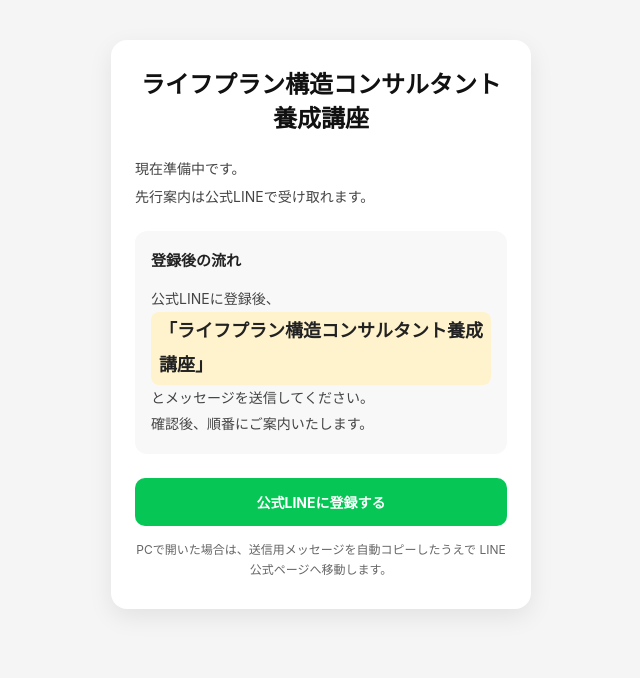
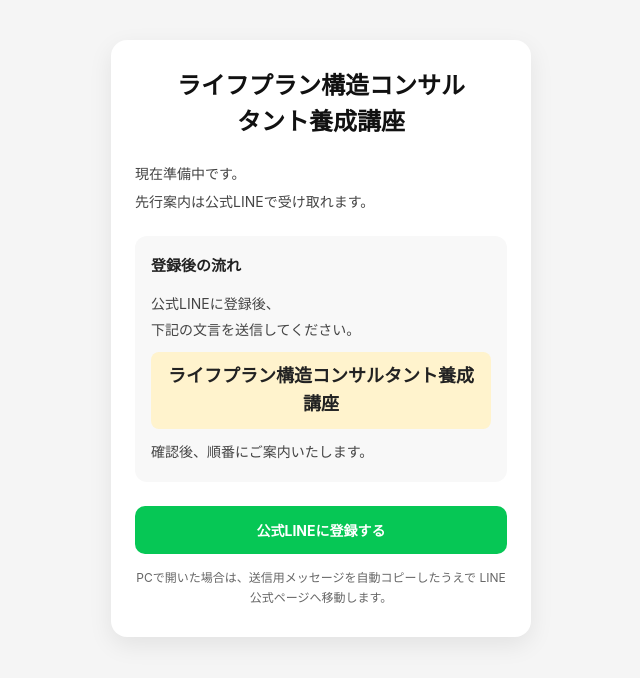
Before and after one commit to awabota/life-yk, a plain HTML site: page index.html in a window 1280 px wide. Shown: the whole page, without its empty margins (319-959 px from the left). Drawn offline with Linux system fonts and the light colour scheme.

Commit message:
Update index.html

```diff
--- a/index.html
+++ b/index.html
@@ -38,9 +38,12 @@
   font-size: 24px;
   font-weight: 700;
   text-align: center;
-  margin-bottom: 20px;
-  line-height: 1.4;
+  margin: 0 auto 20px;
+  line-height: 1.5;
   color: #111;
+  max-width: 300px;
+  word-break: keep-all;
+  overflow-wrap: break-word;
 }
 
 .text {
@@ -68,13 +71,18 @@
 }
 
 .keyword {
-  display: inline-block;
+  display: block;
   font-size: 18px;
   font-weight: 700;
   color: #222;
   background: #fff3cd;
-  padding: 2px 8px;
+  padding: 10px 12px;
   border-radius: 8px;
+  line-height: 1.6;
+  text-align: center;
+  margin: 8px 0 10px;
+  word-break: keep-all;
+  overflow-wrap: break-word;
 }
 
 .btn {
@@ -136,7 +144,10 @@
     <div class="guide">
       <strong>登録後の流れ</strong>
       公式LINEに登録後、<br>
-      <span class="keyword">「ライフプラン構造コンサルタント養成講座」</span> とメッセージを送信してください。<br>
+      下記の文言を送信してください。<br>
+
+      <span class="keyword">ライフプラン構造コンサルタント養成講座</span>
+
       確認後、順番にご案内いたします。
     </div>
 
```
